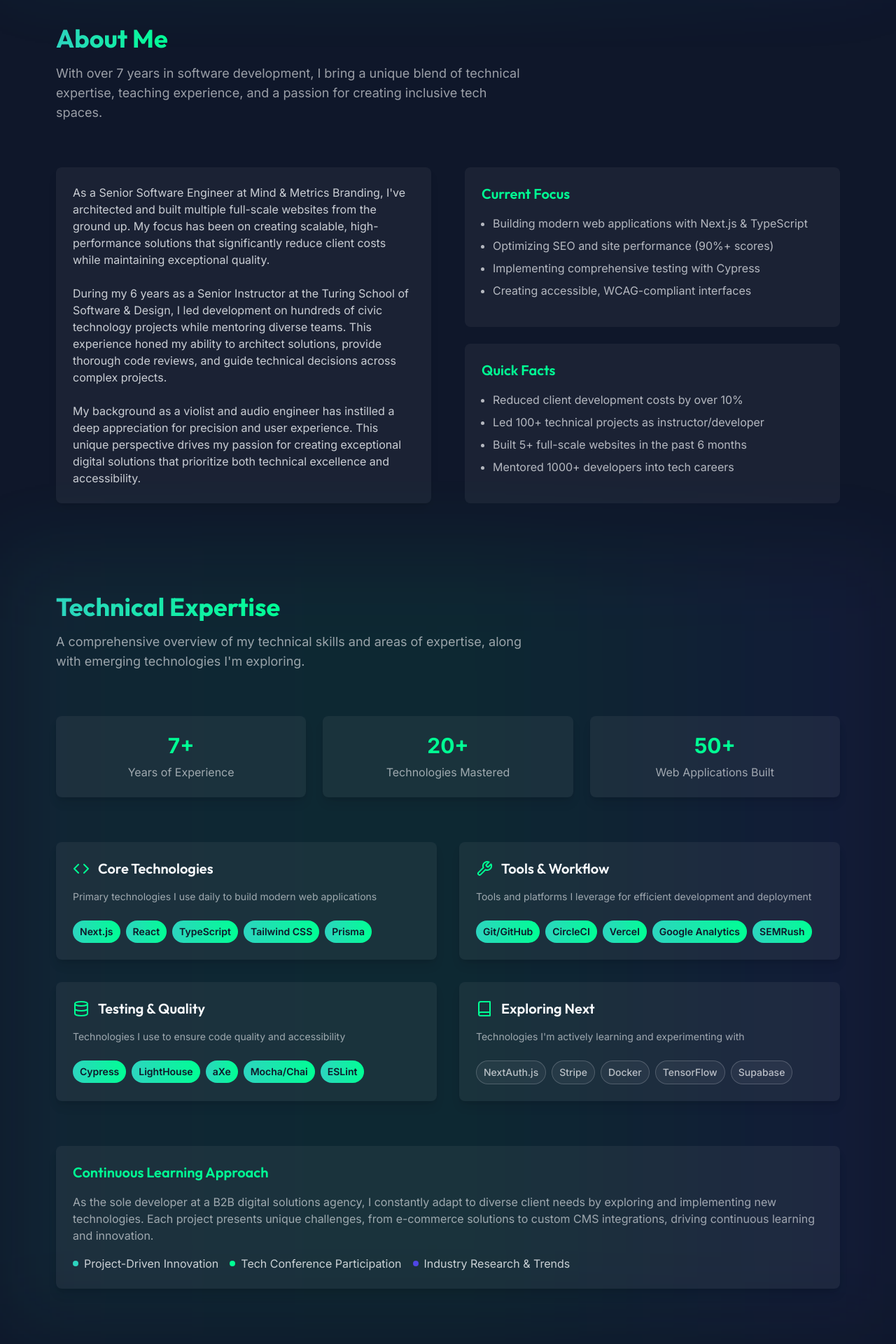
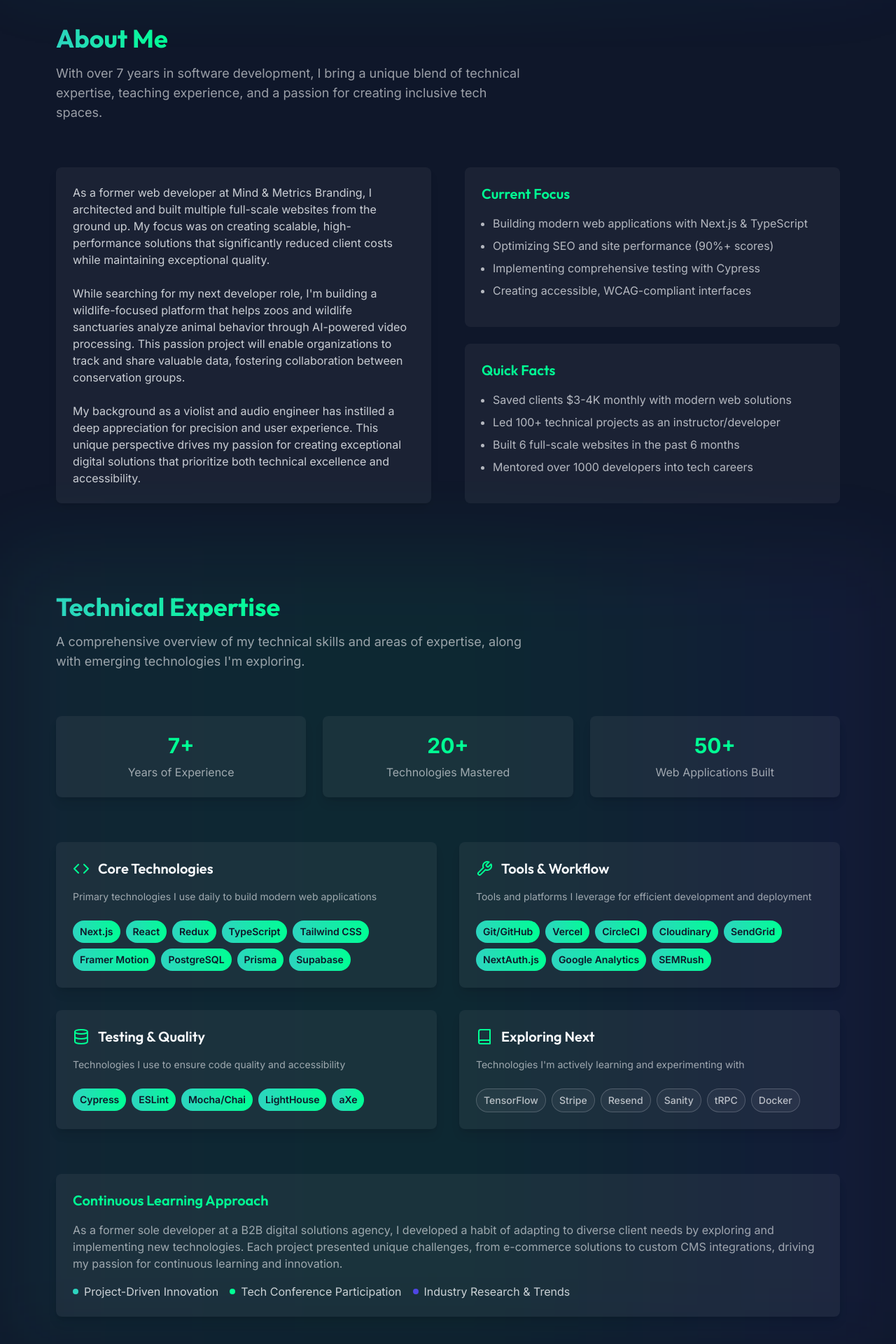
Before and after one commit to Kalikoze/personal-portfolio, a Next.js app: page / in a window 1280 px wide. Shown: the part 866-2786 px from the top of the page at 70% size. Built offline with nearby package versions, Linux system fonts and the light colour scheme.

Commit message:
Refactor: Update title, skills based on new technologies I've learned, and about me based on current things I'm working on

```diff
--- a/app/components/sections/Hero/Hero.tsx
+++ b/app/components/sections/Hero/Hero.tsx
@@ -74,7 +74,7 @@ export default function Hero() {
               animate={{ opacity: 1, y: 0 }}
               transition={{ duration: 0.5, delay: 0.4 }}
             >
-              Senior Software Engineer
+              Software Engineer
             </motion.h2>
           </header>
 
@@ -95,7 +95,7 @@ export default function Hero() {
             className="flex flex-wrap gap-3"
             aria-label="Technical skills"
           >
-            {['Next.js', 'React', 'TypeScript', 'Tailwind CSS', 'Framer Motion', 'Prisma', 'CircleCI'].map((tech, index) => (
+            {['Next.js', 'React', 'Redux', 'TypeScript', 'Tailwind CSS', 'Framer Motion', 'PostgreSQL', 'Prisma', 'Supabase'].map((tech, index) => (
               <motion.li
                 key={tech}
                 initial={{ opacity: 0, scale: 0.9 }}
--- a/app/components/sections/Hero/ParticlesBackground.tsx
+++ b/app/components/sections/Hero/ParticlesBackground.tsx
@@ -70,7 +70,7 @@ export default function ParticlesBackground() {
           },
           particles: {
             color: {
-              value: '#2DD4BF', // Using your primary color
+              value: '#2DD4BF',
             },
             links: {
               color: '#2DD4BF',
--- a/app/components/sections/Skills/Skills.tsx
+++ b/app/components/sections/Skills/Skills.tsx
@@ -39,9 +39,10 @@ export default function Skills() {
           Continuous Learning Approach
         </h3>
         <p className="text-light/60 mb-4">
-          As the sole developer at a B2B digital solutions agency, I constantly adapt to diverse client needs
-          by exploring and implementing new technologies. Each project presents unique challenges,
-          from e-commerce solutions to custom CMS integrations, driving continuous learning and innovation.
+          As a former sole developer at a B2B digital solutions agency, I developed a habit of
+          adapting to diverse client needs by exploring and implementing new technologies.
+          Each project presented unique challenges, from e-commerce solutions to custom CMS integrations,
+          driving my passion for continuous learning and innovation.
         </p>
         <ul className="flex flex-wrap gap-4" role="list">
           {learningApproachItems.map(({ text, color }) => (
--- a/app/data/about.ts
+++ b/app/data/about.ts
@@ -6,21 +6,21 @@ export const currentFocusItems = [
 ] as const;
 
 export const quickFactsItems = [
-  'Reduced client development costs by over 10%',
-  'Led 100+ technical projects as instructor/developer',
-  'Built 5+ full-scale websites in the past 6 months',
-  'Mentored 1000+ developers into tech careers'
+  'Saved clients $3-4K monthly with modern web solutions',
+  'Led 100+ technical projects as an instructor/developer',
+  'Built 6 full-scale websites in the past 6 months',
+  'Mentored over 1000 developers into tech careers'
 ] as const;
 
 export const aboutParagraphs = [
-  `As a Senior Software Engineer at Mind & Metrics Branding, I've architected
-   and built multiple full-scale websites from the ground up. My focus has been on creating
-   scalable, high-performance solutions that significantly reduce client costs while maintaining
+  `As a former web developer at Mind & Metrics Branding, I architected
+   and built multiple full-scale websites from the ground up. My focus was on creating
+   scalable, high-performance solutions that significantly reduced client costs while maintaining
    exceptional quality.`,
-  `During my 6 years as a Senior Instructor at the Turing School of Software & Design,
-   I led development on hundreds of civic technology projects while mentoring diverse teams.
-   This experience honed my ability to architect solutions, provide thorough code reviews,
-   and guide technical decisions across complex projects.`,
+  `While searching for my next developer role, I'm building a wildlife-focused platform
+   that helps zoos and wildlife sanctuaries analyze animal behavior through AI-powered video processing.
+   This passion project will enable organizations to track and share valuable data, fostering
+   collaboration between conservation groups.`,
   `My background as a violist and audio engineer has instilled a deep appreciation for
    precision and user experience. This unique perspective drives my passion for creating
    exceptional digital solutions that prioritize both technical excellence and accessibility.`
--- a/app/data/experience.ts
+++ b/app/data/experience.ts
@@ -8,7 +8,7 @@ export type Experience = {
 
 export const experiences: readonly Experience[] = [
   {
-    title: 'Senior Software Engineer',
+    title: 'Web Developer & Designer',
     company: 'Mind & Metrics Branding',
     location: 'Blair, NE',
     date: 'June 2024 - Present',
@@ -20,7 +20,7 @@ export const experiences: readonly Experience[] = [
     ],
   },
   {
-    title: 'Senior Software Instructor',
+    title: 'Senior Instructor',
     company: 'Turing School of Software & Design',
     location: 'Remote',
     date: 'June 2018 - June 2024',
--- a/app/data/skills.ts
+++ b/app/data/skills.ts
@@ -8,9 +8,13 @@ export const skillCategories = [
     skills: [
       'Next.js',
       'React',
+      'Redux',
       'TypeScript',
       'Tailwind CSS',
+      'Framer Motion',
+      'PostgreSQL',
       'Prisma',
+      'Supabase',
     ],
   },
   {
@@ -19,8 +23,11 @@ export const skillCategories = [
     description: 'Tools and platforms I leverage for efficient development and deployment',
     skills: [
       'Git/GitHub',
+      'Vercel',
       'CircleCI',
-      'Vercel',
+      'Cloudinary',
+      'SendGrid',
+      'NextAuth.js',
       'Google Analytics',
       'SEMRush',
     ],
@@ -31,10 +38,10 @@ export const skillCategories = [
     description: 'Technologies I use to ensure code quality and accessibility',
     skills: [
       'Cypress',
+      'ESLint',
+      'Mocha/Chai',
       'LightHouse',
       'aXe',
-      'Mocha/Chai',
-      'ESLint',
     ],
   },
   {
@@ -42,11 +49,12 @@ export const skillCategories = [
     icon: FiBook,
     description: 'Technologies I\'m actively learning and experimenting with',
     skills: [
-      'NextAuth.js',
+      'TensorFlow',
       'Stripe',
+      'Resend',
+      'Sanity',
+      'tRPC',
       'Docker',
-      'TensorFlow',
-      'Supabase',
     ],
   },
 ] as const
```
Also changed, not shown: 2 other files (tests, documents, lock files or other folders).
